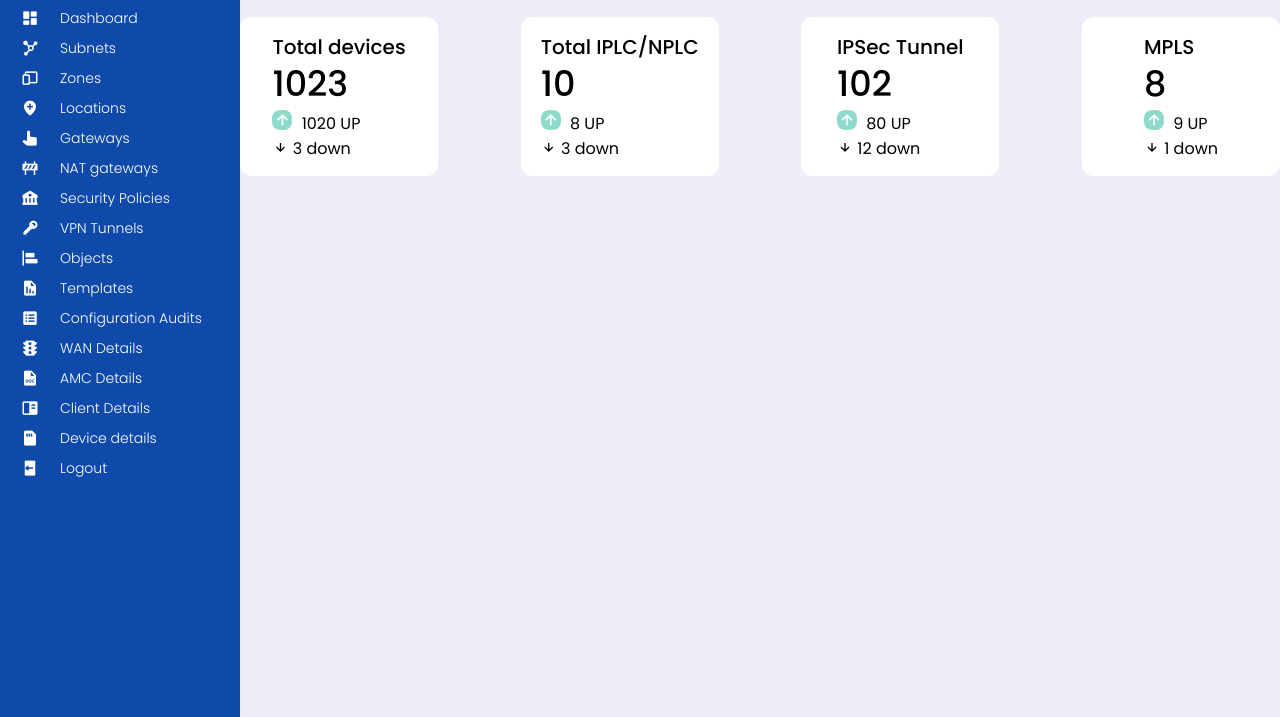
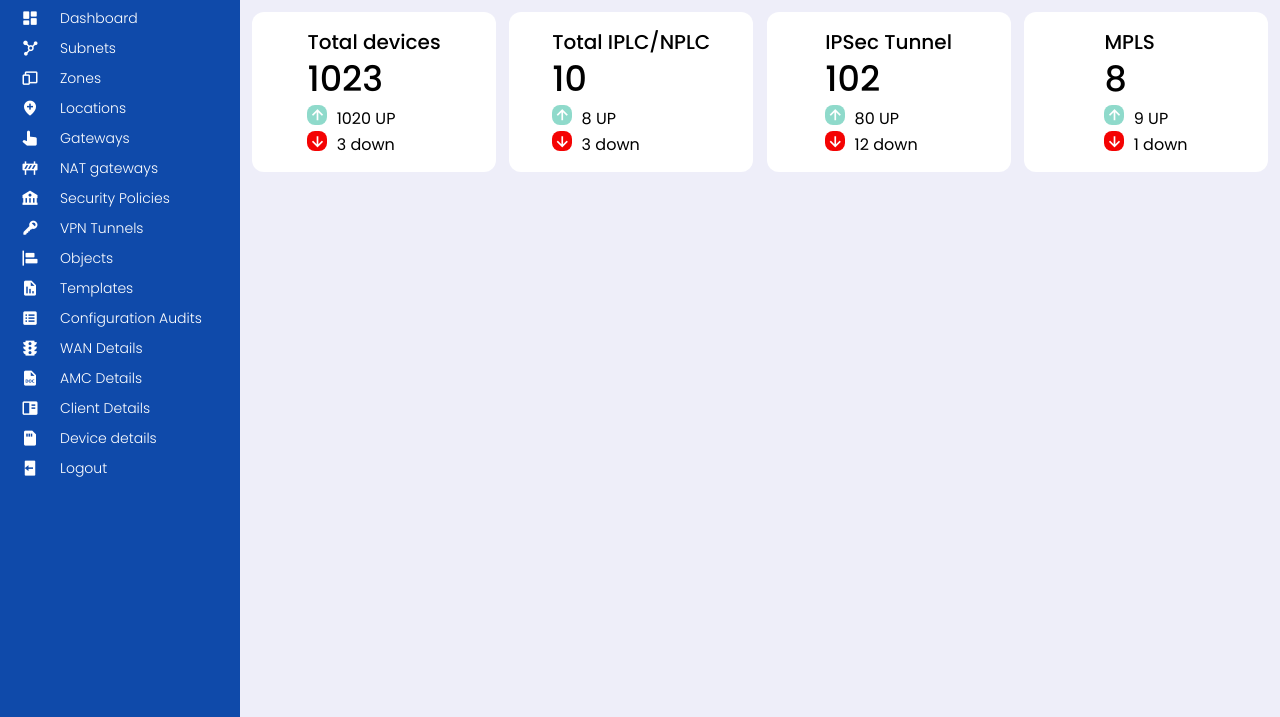
Before and after one commit to Praveensreedhar/New_dashboard, a plain HTML site: page index.html in a window 1280 px wide. Shown: the part 83-800 px from the top of the page. Drawn offline with nearby package versions, Linux system fonts and the light colour scheme.

Commit message:
Update style.css

```diff
--- a/style.css
+++ b/style.css
@@ -196,16 +196,18 @@ nav .profile-details i{
 .home-section .home-content{
     position: relative;
     padding-top: 100px;
-    top: 100px;
+    top: 95px;
 }
 .home-content .overview-boxes{
     display: flex;
     width: 100%;
     justify-content: space-between;
+    padding-top: 100px;
+    padding: 0 12px;
 }
 
 .home-content .overview-boxes .box{
-    width: calc(100%/5 - 10px);
+    width: calc(100%/4 - 10px);
     display: flex;
     align-items: center;
     justify-content: center;
@@ -233,3 +235,12 @@ nav .profile-details i{
     font-size: 20px;
     margin-right: 5px;
 }
+.overview-boxes .indicator1 i{
+    height: 20px;
+    width: 20px;
+    background: #f40303;
+    color: #fff;
+    border-radius: 40%;
+    font-size: 20px;
+    margin-right: 5px;
+}
```
